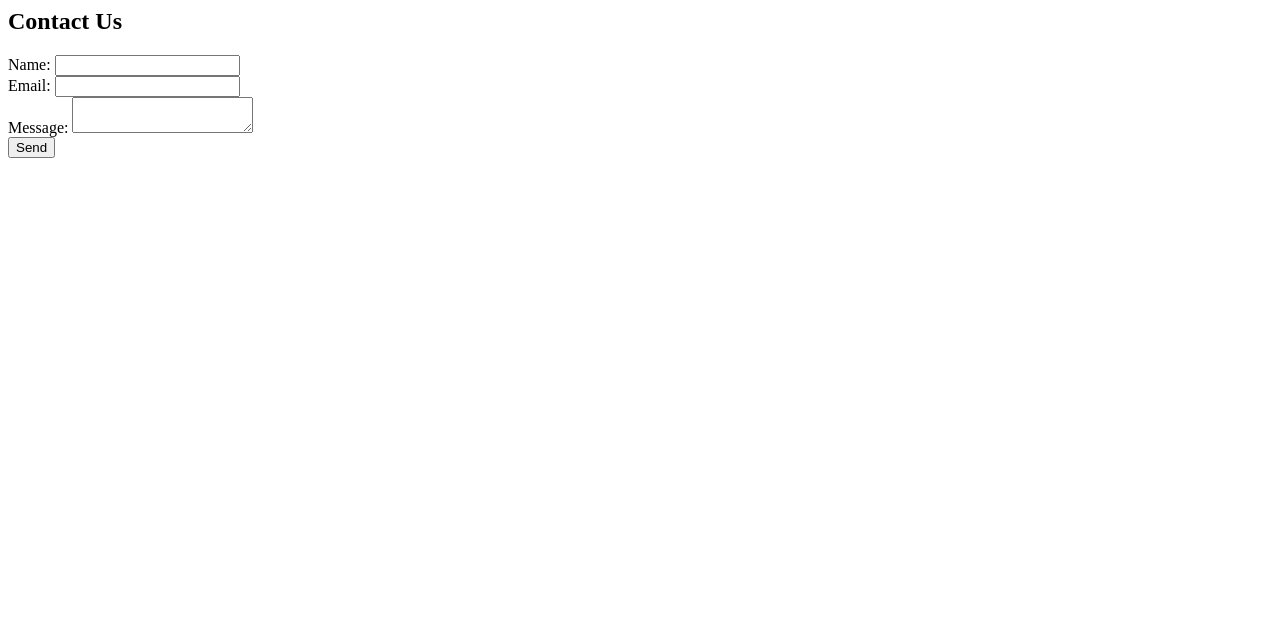
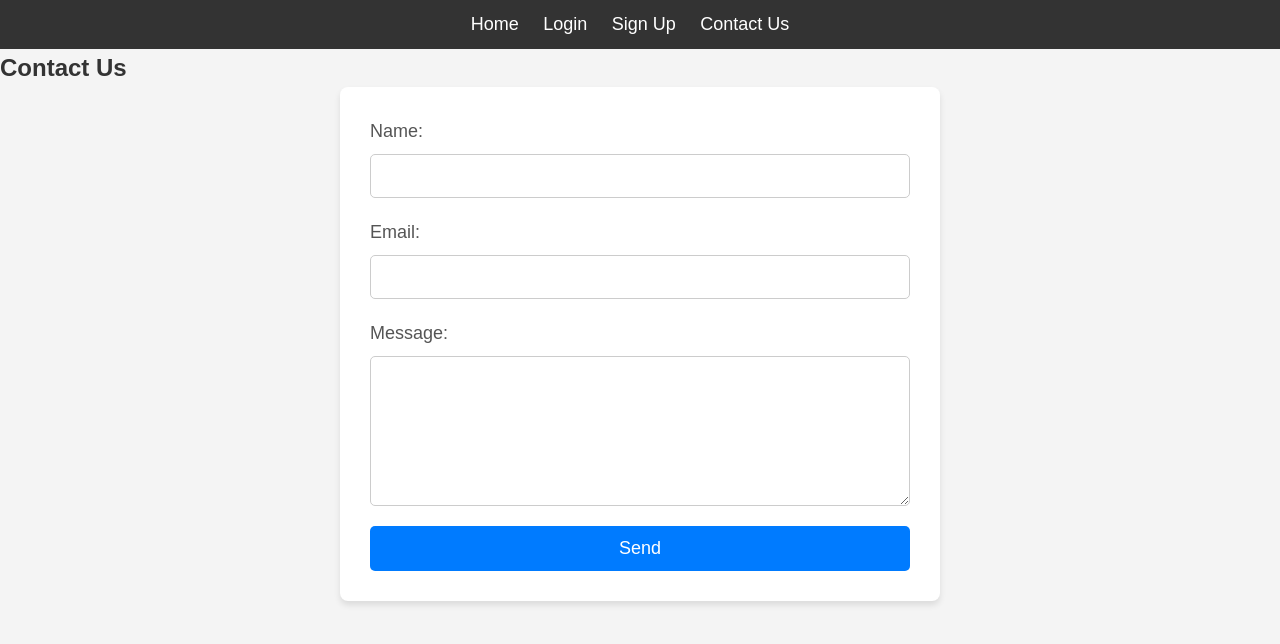
Before and after one commit to Nehamalwal/Dressup, a plain HTML site: page contact.html in a window 1280 px wide. Drawn offline with Linux system fonts and the light colour scheme.

Commit message:
style implement in structure

```diff
--- a/contact.html
+++ b/contact.html
@@ -3,8 +3,17 @@
     <meta charset="UTF-8">
     <meta name="viewport" content="width=device-width, initial-scale=1.0">
     <title>Contact Us</title>
+    <link rel="stylesheet" href="style.css">
 </head>
 <body>
+    <nav>
+        <ul>
+            <li><a href="index.html">Home</a></li>
+            <li><a href="login.html">Login</a></li>
+            <li><a href="signup.html">Sign Up</a></li>
+            <li><a href="contact.html">Contact Us</a></li>
+        </ul>
+    </nav>
     <h2>Contact Us</h2>
     <form>
         <label for="name">Name:</label>
--- /dev/null
+++ b/style.css
@@ -0,0 +1,174 @@
+* {
+    margin: 0;
+    padding: 0;
+    box-sizing: border-box;
+}
+
+body {
+    font-family: Arial, sans-serif;
+    background-color: #f4f4f4;
+    color: #333;
+    line-height: 1.6;
+}
+
+nav {
+    background-color: #333;
+    padding: 10px 0;
+}
+
+nav ul {
+    list-style: none;
+    text-align: center;
+}
+
+nav ul li {
+    display: inline;
+    margin-right: 20px;
+}
+
+nav ul li a {
+    color: #fff;
+    text-decoration: none;
+    font-size: 18px;
+}
+
+nav ul li a:hover {
+    text-decoration: underline;
+}
+
+#home {
+    text-align: center;
+    padding: 50px 20px;
+    background-color: #fff;
+    border-radius: 10px;
+    margin: 20px auto;
+    width: 80%;
+    max-width: 900px;
+}
+
+#home h1 {
+    font-size: 36px;
+    color: #333;
+    margin-bottom: 20px;
+}
+
+button {
+    background-color: #007bff;
+    color: #fff;
+    border: none;
+    padding: 10px 20px;
+    font-size: 18px;
+    border-radius: 5px;
+    cursor: pointer;
+    transition: background-color 0.3s ease;
+}
+
+button:hover {
+    background-color: #0056b3;
+}
+
+#clothes-container {
+    margin-top: 30px;
+    display: flex;
+    flex-wrap: wrap;
+    justify-content: center;
+}
+
+.cloth-item {
+    background-color: #e2e2e2;
+    padding: 20px;
+    margin: 10px;
+    width: 150px;
+    height: 150px;
+    text-align: center;
+    border-radius: 10px;
+    box-shadow: 0 4px 6px rgba(0, 0, 0, 0.1);
+}
+
+.cloth-item img {
+    width: 100%;
+    height: 100%;
+    object-fit: cover;
+    border-radius: 10px;
+}
+
+.cloth-item p {
+    margin-top: 10px;
+    font-size: 14px;
+    color: #333;
+}
+form {
+    background-color: #fff;
+    padding: 30px;
+    border-radius: 8px;
+    box-shadow: 0 4px 6px rgba(0, 0, 0, 0.1);
+    max-width: 600px;
+    margin: 0 auto;
+}
+
+label {
+    display: block;
+    font-size: 18px;
+    margin-bottom: 8px;
+    color: #555;
+}
+
+input[type="text"],
+input[type="email"],
+input[type="password"],
+textarea {
+    width: 100%;
+    padding: 12px;
+    margin-bottom: 20px;
+    border-radius: 5px;
+    border: 1px solid #ccc;
+    font-size: 16px;
+    transition: border-color 0.3s ease;
+}
+
+input[type="text"]:focus,
+input[type="email"]:focus,
+textarea:focus {
+    border-color: #007bff;
+    outline: none;
+}
+
+textarea {
+    resize: vertical;
+    min-height: 150px;
+}
+
+button {
+    background-color: #007bff;
+    color: #fff;
+    border: none;
+    padding: 12px 20px;
+    font-size: 18px;
+    border-radius: 5px;
+    cursor: pointer;
+    width: 100%;
+    transition: background-color 0.3s ease;
+}
+
+button:hover {
+    background-color: #0056b3;
+}
+
+button:active {
+    background-color: #003f7f;
+}
+
+
+@media (max-width: 600px) {
+    form {
+        padding: 20px;
+    }
+
+    h2 {
+        font-size: 28px;
+    }
+
+    button {
+        font-size: 16px;
+    }
+}
```
Also changed, not shown: index.html (+1 -1 lines), login.html (+9 -0 lines), signup.html (+9 -0 lines).
